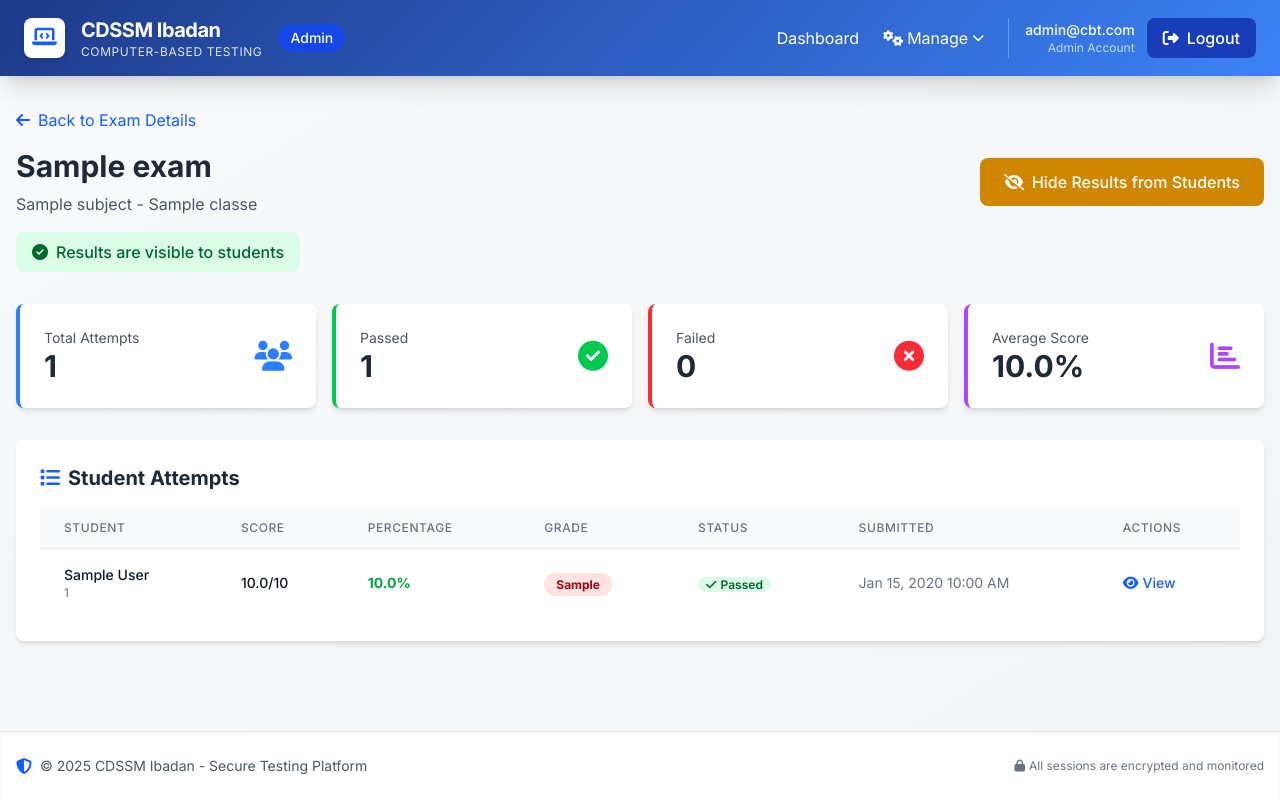
After one commit to kemiabdulrahman/StudentCBT, a Flask app: page /admin/exams/1/attempts in a window 1280 px wide. The commit adds this page. Run offline with Flask 3, Linux system fonts and the light colour scheme; a user stored in the database is signed in; tables that the repository leaves empty hold one stand-in row (values such as "Sample post").

Commit message:
Fix form undefined errors and implement results visibility control
This commit addresses two main issues:

1. Fixed 'form is undefined' errors on manage classes and subjects pages:
   - Updated /classes and /subjects routes to handle both GET and POST
   - Routes now instantiate and pass form objects to templates
   - Inline forms in templates can now create classes and subjects directly

2. Implemented results visibility control system:
   - Added results_published boolean field to Exam model
   - Created database migration for the new field
   - Added toggle_exam_results route for admins to publish/unpublish results
   - Created exam_attempts.html template with publish/unpublish button
   - Added /results route for students to view only published results
   - Updated view_result route to check if results are published
   - Students can only see scores when admin explicitly publishes them

🤖 Generated with [Claude Code](https://claude.com/claude-code)

Co-Authored-By: Claude <noreply@anthropic.com>

```diff
--- a/models.py
+++ b/models.py
@@ -100,6 +100,7 @@ class Exam(db.Model):
     pass_mark = db.Column(db.Integer, default=40)
 
     status = db.Column(db.String(20), default='draft')  # draft, published, closed
+    results_published = db.Column(db.Boolean, default=False)  # Controls if students can see their scores
 
     # Optional scheduling
     scheduled_start = db.Column(db.DateTime)
--- a/routes/admin.py
+++ b/routes/admin.py
@@ -43,13 +43,25 @@ def dashboard():
 
 # ========== CLASS MANAGEMENT ==========
 
-@admin_bp.route('/classes')
+@admin_bp.route('/classes', methods=['GET', 'POST'])
 @login_required
 @admin_required
 def classes():
-    """List all classes"""
+    """List all classes and handle inline creation"""
+    form = SchoolClassForm()
+
+    if form.validate_on_submit():
+        school_class = SchoolClass(
+            name=form.name.data,
+            level=form.level.data
+        )
+        db.session.add(school_class)
+        db.session.commit()
+        flash(f'Class "{school_class.name}" created successfully!', 'success')
+        return redirect(url_for('admin.classes'))
+
     all_classes = SchoolClass.query.order_by(SchoolClass.name).all()
-    return render_template('admin/classes.html', classes=all_classes)
+    return render_template('admin/classes.html', classes=all_classes, form=form)
 
 
 @admin_bp.route('/classes/create', methods=['GET', 'POST'])
@@ -109,13 +121,26 @@ def delete_class(class_id):
 
 # ========== SUBJECT MANAGEMENT ==========
 
-@admin_bp.route('/subjects')
+@admin_bp.route('/subjects', methods=['GET', 'POST'])
 @login_required
 @admin_required
 def subjects():
-    """List all subjects"""
+    """List all subjects and handle inline creation"""
+    form = SubjectForm()
+
+    if form.validate_on_submit():
+        subject = Subject(
+            name=form.name.data,
+            code=form.code.data,
+            class_id=form.class_id.data
+        )
+        db.session.add(subject)
+        db.session.commit()
+        flash(f'Subject "{subject.name}" created successfully!', 'success')
+        return redirect(url_for('admin.subjects'))
+
     all_subjects = Subject.query.join(SchoolClass).order_by(SchoolClass.name, Subject.name).all()
-    return render_template('admin/subjects.html', subjects=all_subjects)
+    return render_template('admin/subjects.html', subjects=all_subjects, form=form)
 
 
 @admin_bp.route('/subjects/create', methods=['GET', 'POST'])
@@ -508,3 +533,22 @@ def view_attempt(attempt_id):
     answers = Answer.query.filter_by(attempt_id=attempt_id).join(Question).order_by(Question.order).all()
 
     return render_template('admin/view_attempt.html', attempt=attempt, answers=answers)
+
+
+@admin_bp.route('/exams/<int:exam_id>/toggle-results', methods=['POST'])
+@login_required
+@admin_required
+def toggle_exam_results(exam_id):
+    """Toggle results publication for an exam"""
+    exam = Exam.query.get_or_404(exam_id)
+
+    # Toggle the results_published status
+    exam.results_published = not exam.results_published
+    db.session.commit()
+
+    if exam.results_published:
+        flash(f'Results for "{exam.title}" are now visible to students!', 'success')
+    else:
+        flash(f'Results for "{exam.title}" are now hidden from students!', 'warning')
+
+    return redirect(url_for('admin.exam_attempts', exam_id=exam.id))
--- /dev/null
+++ b/templates/admin/exam_attempts.html
@@ -0,0 +1,175 @@
+{% extends "base.html" %}
+
+{% block title %}{{ exam.title }} - Attempts{% endblock %}
+
+{% block content %}
+<div class="mb-8">
+    <a href="{{ url_for('admin.exam_details', exam_id=exam.id) }}" class="text-blue-600 hover:text-blue-800 mb-4 inline-block">
+        <i class="fas fa-arrow-left mr-2"></i>Back to Exam Details
+    </a>
+    <div class="flex items-center justify-between flex-wrap gap-4">
+        <div>
+            <h1 class="text-3xl font-bold text-gray-800">{{ exam.title }}</h1>
+            <p class="text-gray-600 mt-2">{{ exam.subject.name }} - {{ exam.school_class.name }}</p>
+        </div>
+        <div>
+            <form method="POST" action="{{ url_for('admin.toggle_exam_results', exam_id=exam.id) }}" class="inline">
+                <input type="hidden" name="csrf_token" value="{{ csrf_token() }}"/>
+                {% if exam.results_published %}
+                    <button type="submit" class="bg-yellow-600 hover:bg-yellow-700 text-white px-6 py-3 rounded-lg font-medium transition">
+                        <i class="fas fa-eye-slash mr-2"></i>Hide Results from Students
+                    </button>
+                {% else %}
+                    <button type="submit" class="bg-green-600 hover:bg-green-700 text-white px-6 py-3 rounded-lg font-medium transition">
+                        <i class="fas fa-eye mr-2"></i>Publish Results to Students
+                    </button>
+                {% endif %}
+            </form>
+        </div>
+    </div>
+
+    <!-- Results Status Indicator -->
+    <div class="mt-4 inline-flex items-center px-4 py-2 rounded-lg {% if exam.results_published %}bg-green-100 text-green-800{% else %}bg-yellow-100 text-yellow-800{% endif %}">
+        <i class="fas {% if exam.results_published %}fa-check-circle{% else %}fa-exclamation-triangle{% endif %} mr-2"></i>
+        <span class="font-medium">
+            {% if exam.results_published %}
+                Results are visible to students
+            {% else %}
+                Results are hidden from students
+            {% endif %}
+        </span>
+    </div>
+</div>
+
+<!-- Statistics -->
+<div class="grid grid-cols-1 md:grid-cols-4 gap-4 mb-8">
+    <div class="bg-white rounded-lg shadow-md p-6 border-l-4 border-blue-500">
+        <div class="flex items-center justify-between">
+            <div>
+                <p class="text-gray-600 text-sm">Total Attempts</p>
+                <p class="text-3xl font-bold text-gray-800">{{ attempts|length }}</p>
+            </div>
+            <i class="fas fa-users text-3xl text-blue-500"></i>
+        </div>
+    </div>
+
+    <div class="bg-white rounded-lg shadow-md p-6 border-l-4 border-green-500">
+        <div class="flex items-center justify-between">
+            <div>
+                <p class="text-gray-600 text-sm">Passed</p>
+                <p class="text-3xl font-bold text-gray-800">{{ attempts|selectattr('percentage', 'ge', exam.pass_mark)|list|length }}</p>
+            </div>
+            <i class="fas fa-check-circle text-3xl text-green-500"></i>
+        </div>
+    </div>
+
+    <div class="bg-white rounded-lg shadow-md p-6 border-l-4 border-red-500">
+        <div class="flex items-center justify-between">
+            <div>
+                <p class="text-gray-600 text-sm">Failed</p>
+                <p class="text-3xl font-bold text-gray-800">{{ attempts|rejectattr('percentage', 'ge', exam.pass_mark)|list|length }}</p>
+            </div>
+            <i class="fas fa-times-circle text-3xl text-red-500"></i>
+        </div>
+    </div>
+
+    <div class="bg-white rounded-lg shadow-md p-6 border-l-4 border-purple-500">
+        <div class="flex items-center justify-between">
+            <div>
+                <p class="text-gray-600 text-sm">Average Score</p>
+                <p class="text-3xl font-bold text-gray-800">
+                    {% if attempts %}
+                        {{ "%.1f"|format(attempts|sum(attribute='percentage')/attempts|length) }}%
+                    {% else %}
+                        N/A
+                    {% endif %}
+                </p>
+            </div>
+            <i class="fas fa-chart-bar text-3xl text-purple-500"></i>
+        </div>
+    </div>
+</div>
+
+<!-- Attempts List -->
+<div class="bg-white rounded-lg shadow-md p-6">
+    <h2 class="text-xl font-bold text-gray-800 mb-4">
+        <i class="fas fa-list text-blue-600 mr-2"></i>Student Attempts
+    </h2>
+
+    {% if attempts %}
+    <div class="overflow-x-auto">
+        <table class="min-w-full divide-y divide-gray-200">
+            <thead class="bg-gray-50">
+                <tr>
+                    <th class="px-6 py-3 text-left text-xs font-medium text-gray-500 uppercase tracking-wider">Student</th>
+                    <th class="px-6 py-3 text-left text-xs font-medium text-gray-500 uppercase tracking-wider">Score</th>
+                    <th class="px-6 py-3 text-left text-xs font-medium text-gray-500 uppercase tracking-wider">Percentage</th>
+                    <th class="px-6 py-3 text-left text-xs font-medium text-gray-500 uppercase tracking-wider">Grade</th>
+                    <th class="px-6 py-3 text-left text-xs font-medium text-gray-500 uppercase tracking-wider">Status</th>
+                    <th class="px-6 py-3 text-left text-xs font-medium text-gray-500 uppercase tracking-wider">Submitted</th>
+                    <th class="px-6 py-3 text-left text-xs font-medium text-gray-500 uppercase tracking-wider">Actions</th>
+                </tr>
+            </thead>
+            <tbody class="bg-white divide-y divide-gray-200">
+                {% for attempt in attempts %}
+                <tr class="hover:bg-gray-50 transition">
+                    <td class="px-6 py-4 whitespace-nowrap">
+                        <div class="flex items-center">
+                            <div>
+                                <div class="text-sm font-medium text-gray-900">{{ attempt.student.full_name }}</div>
+                                <div class="text-xs text-gray-500">{{ attempt.student.student_id }}</div>
+                            </div>
+                        </div>
+                    </td>
+                    <td class="px-6 py-4 whitespace-nowrap">
+                        <div class="text-sm font-medium text-gray-900">{{ attempt.total_score }}/{{ exam.total_marks }}</div>
+                    </td>
+                    <td class="px-6 py-4 whitespace-nowrap">
+                        <div class="text-sm font-bold {% if attempt.percentage >= exam.pass_mark %}text-green-600{% else %}text-red-600{% endif %}">
+                            {{ "%.1f"|format(attempt.percentage) }}%
+                        </div>
+                    </td>
+                    <td class="px-6 py-4 whitespace-nowrap">
+                        <span class="px-3 py-1 text-xs font-bold rounded-full
+                            {% if attempt.grade == 'A' %}bg-green-100 text-green-800
+                            {% elif attempt.grade == 'B' %}bg-blue-100 text-blue-800
+                            {% elif attempt.grade == 'C' %}bg-yellow-100 text-yellow-800
+                            {% elif attempt.grade == 'D' %}bg-orange-100 text-orange-800
+                            {% else %}bg-red-100 text-red-800{% endif %}">
+                            {{ attempt.grade }}
+                        </span>
+                    </td>
+                    <td class="px-6 py-4 whitespace-nowrap">
+                        {% if attempt.percentage >= exam.pass_mark %}
+                            <span class="px-2 text-xs font-semibold rounded-full bg-green-100 text-green-800">
+                                <i class="fas fa-check mr-1"></i>Passed
+                            </span>
+                        {% else %}
+                            <span class="px-2 text-xs font-semibold rounded-full bg-red-100 text-red-800">
+                                <i class="fas fa-times mr-1"></i>Failed
+                            </span>
+                        {% endif %}
+                    </td>
+                    <td class="px-6 py-4 whitespace-nowrap text-sm text-gray-500">
+                        {{ attempt.submitted_at.strftime('%b %d, %Y %I:%M %p') if attempt.submitted_at else 'N/A' }}
+                    </td>
+                    <td class="px-6 py-4 whitespace-nowrap text-sm">
+                        <a href="{{ url_for('admin.view_attempt', attempt_id=attempt.id) }}"
+                           class="text-blue-600 hover:text-blue-800 font-medium">
+                            <i class="fas fa-eye mr-1"></i>View
+                        </a>
+                    </td>
+                </tr>
+                {% endfor %}
+            </tbody>
+        </table>
+    </div>
+    {% else %}
+    <div class="text-center py-12">
+        <i class="fas fa-inbox text-gray-300 text-6xl mb-4"></i>
+        <p class="text-gray-500 text-lg">No attempts yet</p>
+        <p class="text-gray-400 text-sm mt-2">Student attempts will appear here once they submit the exam</p>
+    </div>
+    {% endif %}
+</div>
+{% endblock %}
```
Also changed, not shown: migrations/versions/be00fc611057_add_results_published_field_to_exam_.py (added, +32 -0 lines), routes/student.py (+24 -1 lines), templates/student/results.html (+19 -17 lines).
